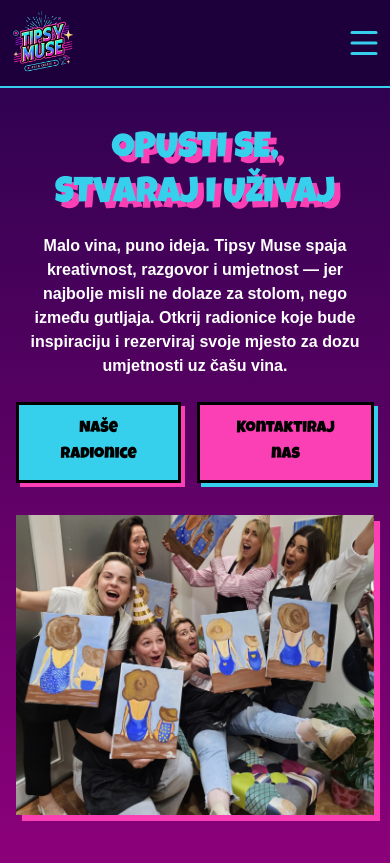
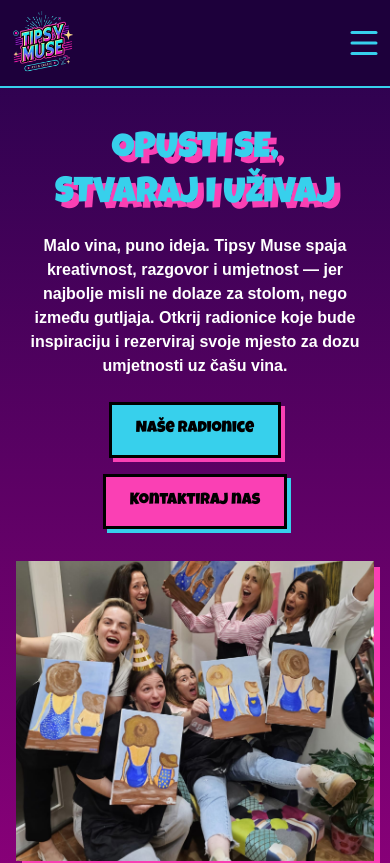
Before and after one commit to AdrianPalcic/Tipsy-Muse, a Next.js app: page / in a window 390 px wide. Shown: the top 863 px of the page. Built offline with nearby package versions, Linux system fonts and the light colour scheme; a web font is replaced by a local one.

Commit message:
hero section main page layout fixes

```diff
--- a/app/components/Hero.tsx
+++ b/app/components/Hero.tsx
@@ -19,7 +19,7 @@
             gutljaja. Otkrij radionice koje bude inspiraciju i rezerviraj svoje
             mjesto za dozu umjetnosti uz čašu vina.
           </p>
-          <div className="flex flex-row items-center justify-center lg:justify-start gap-4">
+          <div className="flex flex-col sm:flex-row items-center justify-center lg:justify-start gap-4">
             <Link href={"/radionice"} className="w-fit">
               <button className="button blue w-full sm:w-auto">
                 Naše Radionice
```
